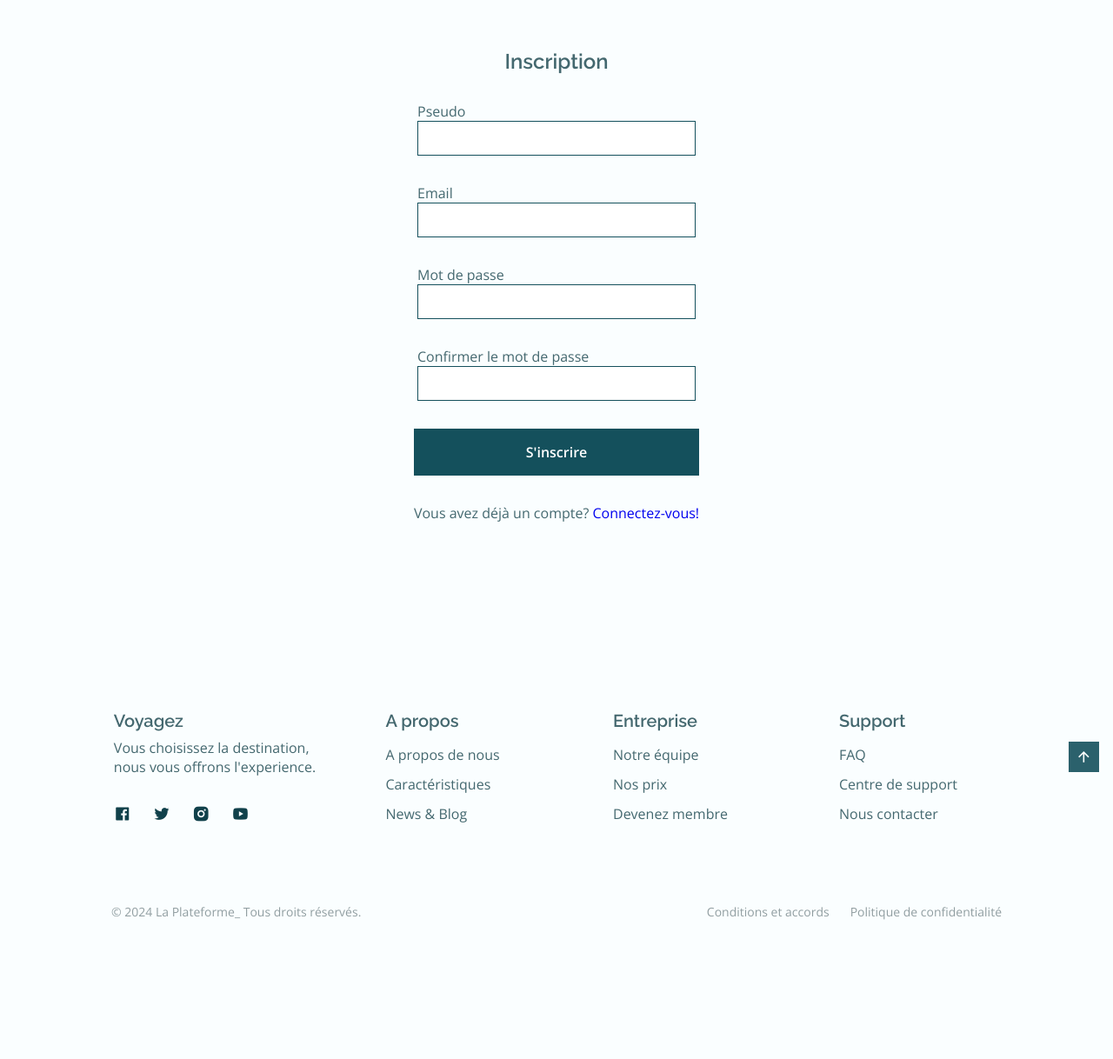
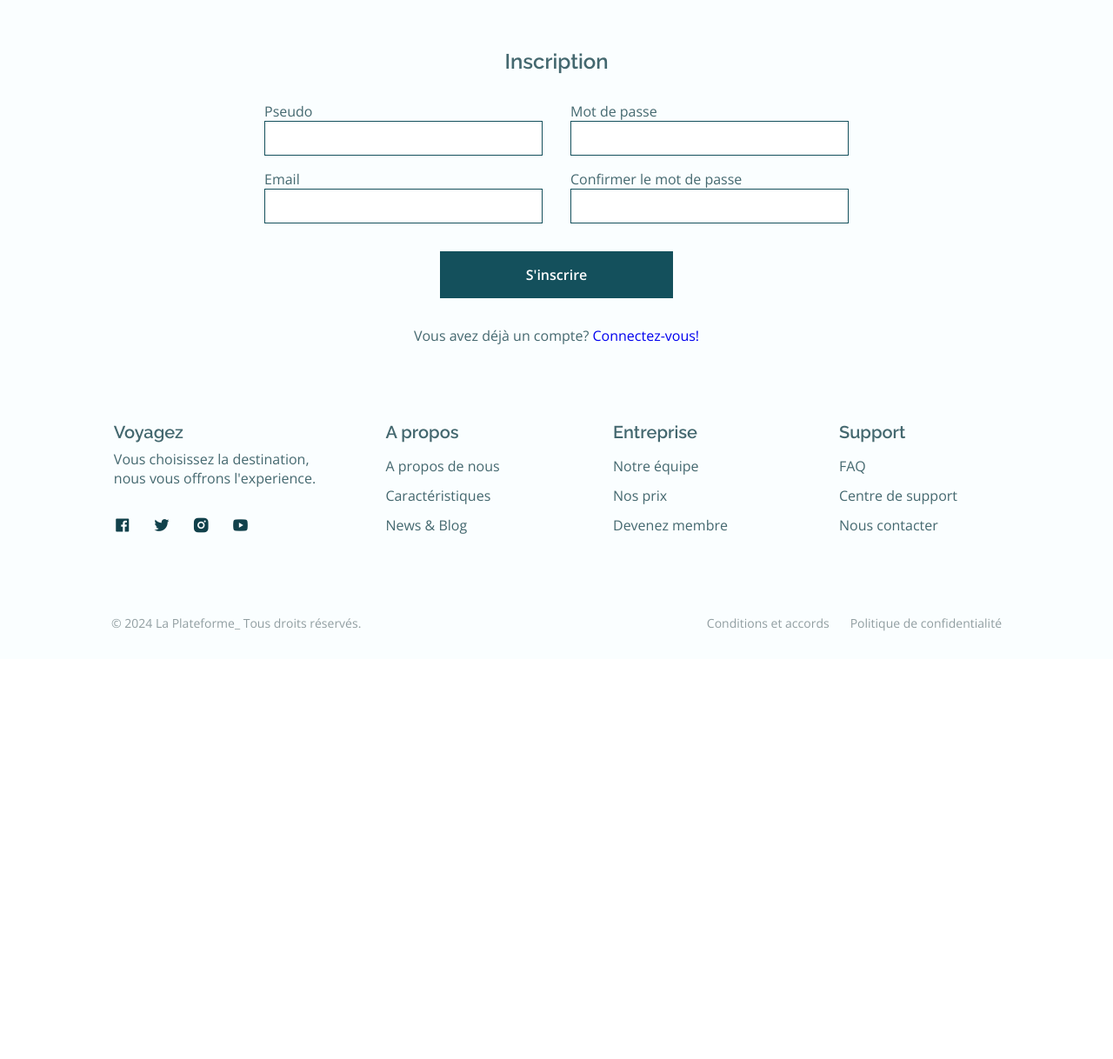
Before and after one commit to le-plat-jonathan/parc_national, a PHP site: page /app/views/user/register.php in a window 1280 px wide. Shown: the part 72-1290 px from the top of the page at 87% size. After the commit the page ends 798 px from the top, so only its background shows below. Run offline with PHP 8.4, Linux system fonts and the light colour scheme.

Commit message:
adapted register form, created 2 column of 2 lines instead of 1 column of 4 lines

```diff
--- a/app/views/src/css/styles.css
+++ b/app/views/src/css/styles.css
@@ -650,6 +650,17 @@ input {
   filter: invert(0.7);
   transition: var(--img-transition);
 }
+/*=============== REGISTER FORM ===============*/
+.register_form {
+  display: flex;
+  gap: 2rem;
+}
+
+.column_register_form {
+  display: flex;
+  flex-direction: column;
+  gap: 1rem;
+}
 
 /*=============== FOOTER ===============*/
 .footer__container {
@@ -876,7 +887,7 @@ input {
   }
 
   .section {
-    padding: 1.5rem 0 10rem;
+    padding: 1.5rem 0 2rem;
   }
 
   .home__container {
--- a/app/views/user/login.php
+++ b/app/views/user/login.php
@@ -58,7 +58,7 @@ $fileFooter = __DIR__ . '/../footer/footer.php';
                         <label>Mot de passe</label>
                         <input name="password" id="password" type="password">
                     </div>
-                    <button style="width: 100%;" class="button">Connexion</button>
+                    <button style="width: 100%;" class="button">Se connecter</button>
                     <p>Vous n'avez pas encore de compte?<a href='./../user/register.php'> Créez-en un!</a></p>
                 </form>
             </section>
--- a/app/views/user/register.php
+++ b/app/views/user/register.php
@@ -62,6 +62,10 @@ if ($_SERVER['REQUEST_METHOD'] === 'POST') {
             <section class="section section__login">
                 <form action="../../Routes/userRoutes.php/register" class="form form__login" method='post'>
                     <h2>Inscription</h2>
+
+                    <div class="register_form">
+
+                        <div class="column_register_form">
                             <div class="form__row">
                                 <label>Pseudo</label>
                                 <input name="username" id="username" type="text">
@@ -70,6 +74,9 @@ if ($_SERVER['REQUEST_METHOD'] === 'POST') {
                                 <label>Email</label>
                                 <input name="email" id="email" type="email">
                             </div>
+                        </div>
+
+                        <div class="column_register_form">
                             <div class="form__row">
                                 <label>Mot de passe</label>
                                 <input name="password" id="password" type="password">
@@ -78,7 +85,13 @@ if ($_SERVER['REQUEST_METHOD'] === 'POST') {
                                 <label>Confirmer le mot de passe</label>
                                 <input name="confirmPassword" id="confirmPassword" type="password">
                             </div>
-                    <button style="width: 100%;" class="button">S'inscrire</button>
+                        </div>
+
+                    </div>
+
+
+
+                    <button style="width: 40%;" class="button">S'inscrire</button>
                     <p>Vous avez déjà un compte?<a href='./../user/login.php'> Connectez-vous!</a></p>
                 </form>
             </section>
```
Lines whose indentation alone changed are shown as unchanged.
